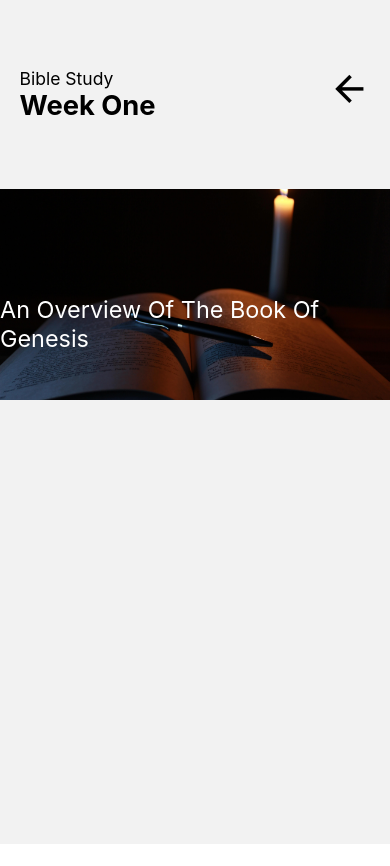
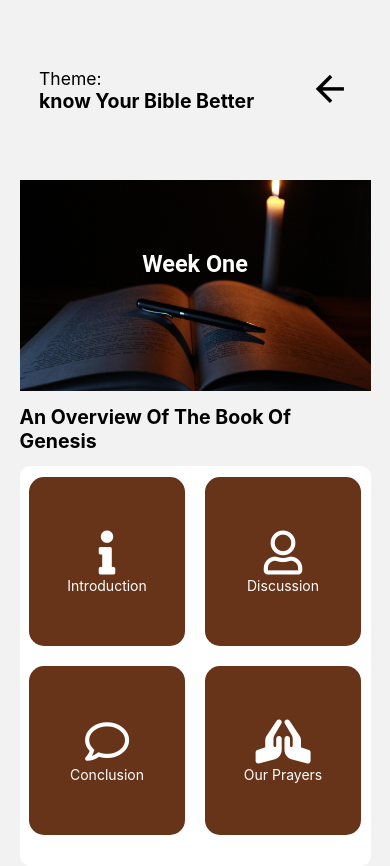
Before and after one commit to faleyecaleb/BibleApp, a React Native app in the folder bible-app/: screen / in a window 390 px wide. Before the commit the page ends 844 px from the top, so only its background shows below. Built offline with nearby package versions, Linux system fonts and the light colour scheme.

Commit message:
finished the details page ui

```diff
--- a/bible-app/src/components/DetailsCard.js
+++ b/bible-app/src/components/DetailsCard.js
@@ -1,14 +1,42 @@
-import { View, Text, TouchableOpacity,  } from 'react-native'
-import Icon from 'react-native-vector-icons/MaterialIcons'
+import { View, Button, Text, Dimensions, TouchableOpacity, SafeAreaView, StyleSheet  } from 'react-native'
+import Icon from 'react-native-vector-icons/FontAwesome5';
+import COLORS from '../consts/colors';
 
-const DetailsCard = () => {
+const height = Dimensions.get('window').height;
+const width = Dimensions.get('window').width;
+
+
+const DetailsCard = ({icon, title}) => {
   return (
-    <TouchableOpacity>
-      <View>
-
-      </View>
-    </TouchableOpacity>
+    <SafeAreaView>
+      <TouchableOpacity  style={style.button}>
+        <View style={style.detailsCardContainer}>
+          <Icon name={icon} size={44} color={COLORS.white} />
+          <Text style={{color: COLORS.white}}>{title}</Text>
+          {/* <Button title=''>Click Here</Button> */}
+        </View>
+      </TouchableOpacity>
+    </SafeAreaView>
   )
 }
 
+const style = StyleSheet.create({
+  button: {
+    alignItems: "center",
+    marginHorizontal: 10,
+    width: width * 0.4
+  },
+
+  detailsCardContainer: {
+    backgroundColor: COLORS.gradientDark,
+    justifyContent: 'center',
+    alignItems: 'center',
+    width: '100%',
+    height: height * 0.2,
+    borderRadius: 15,
+    elevation: 5,
+  },
+
+})
+
 export default DetailsCard
--- a/bible-app/src/consts/colors.js
+++ b/bible-app/src/consts/colors.js
@@ -6,7 +6,7 @@ const COLORS = {
   blue: '#5f82e6',
   red: 'red',
   transparent: 'rgba(0,0,0,0)',
-  gradientDark: 'rgb(103, 52, 0)',
+  gradientDark: 'rgb(103, 52, 25)',
   gradientLight: 'rgb(181, 101, 29)'
 }
 
--- a/bible-app/src/screens/DetailsCategory.js
+++ b/bible-app/src/screens/DetailsCategory.js
@@ -1,22 +1,32 @@
-import { View, Text, StyleSheet, StatusBar,ImageBackground, Dimensions, SafeAreaView, Image } from 'react-native'
+import { View, Text, StyleSheet, StatusBar,ImageBackground, Dimensions, SafeAreaView, Image, FlatList, } from 'react-native'
 import React from 'react';
 import IMAGES from '../../src/consts/images'
 import COLORS from '../consts/colors';
 import Icon from 'react-native-vector-icons/MaterialIcons'
+// import Icon from 'react-native-vector-icons/FontAwesome5';
+import DetailsCard from '../components/DetailsCard';
 
 const height = Dimensions.get('window').height;
 const width = Dimensions.get('window').width;
 
 const DetailsCategory = ({navigation, route}) => {
+  const iconList = [
+    {name: 'info', title: 'Introduction'},
+    {name: 'user', title: 'Discussion'},
+    {name: 'comment', title: 'Conclusion'},
+    {name: 'praying-hands', title: 'Our Prayers'},
+  ]
+
   const item = route.params
+
   return (
     <SafeAreaView>
-      <StatusBar barStyle='dark-content' animated={true} />
-      <View>
+      <StatusBar barStyle='dark-content' backgroundColor={COLORS.white} animated={true} />
+      <View style={{paddingHorizontal: width * 0.05}}>
         <View style={style.detailsCategoryHeader}>
           <View>
-            <Text style={{fontSize: width * 0.045}}>Bible Study</Text>
-            <Text style={{fontSize: width * 0.07, fontWeight: 'bold'}}>Week One</Text>
+            <Text style={{fontSize: width * 0.045}}>Theme:</Text>
+            <Text style={{fontSize: width * 0.05, fontWeight: 'bold'}}>know Your Bible Better</Text>
           </View>
           <Icon name='arrow-back' size={width * 0.05 && height * 0.05} />
         </View>
@@ -24,10 +34,32 @@ const DetailsCategory = ({navigation, route}) => {
         <View>
           <ImageBackground source={IMAGES.img2} style={style.backgroundImage}>
               <View style={style.imageTextContainer}>
-                <Text style={{color: COLORS.white, fontSize: width * 0.06}}>An Overview Of The Book Of Genesis</Text>
+                <Text style={{color: COLORS.white, fontSize: width * 0.06, fontWeight: 'bold', fontFamily: 'Roboto'}}>Week One</Text>
               </View>
           </ImageBackground>
         </View>
+        {/* <FlatList numColumns={2} contentContainerStyle={{justifyContent: 'space-between', flexDirection: 'row'}} data={iconList} renderItem={(name) => (
+          <DetailsCard icon={name.item.name} title={name.item.title} />
+        )} /> */}
+
+        <View style={{marginVertical: height * 0.016}}>
+          <Text style={{fontSize: width * 0.05, fontWeight: 'bold'}}>An Overview Of The Book Of Genesis</Text>
+        </View>
+
+        <View style={style.detailsCardContainer}>
+          <View style={style.detailsCard}>
+            <DetailsCard icon={iconList[0].name} title={iconList[0].title} />
+            <DetailsCard icon={iconList[1].name} title={iconList[1].title} />
+          </View>
+          <View style={style.detailsCard}>
+            <DetailsCard icon={iconList[2].name} title={iconList[2].title} />
+            <DetailsCard icon={iconList[3].name} title={iconList[3].title} />
+          </View>
+        </View>
+
+
+
+
       </View>
     </SafeAreaView>
   )
@@ -44,14 +76,33 @@ const style = StyleSheet.create({
   backgroundImage: {
     width: '100%',
     height: height * 0.25,
-    backgroundColor: COLORS.blue
+    backgroundColor: COLORS.blue,
+    borderRadius: 5,
+    elevation: 5,
   },
 
   imageTextContainer: {
     color: COLORS.white,
     alignItems: 'center',
     justifyContent: 'center',
-    top: '50%'
+    marginTop: 70
+
+
+  },
+
+  detailsCardContainer: {
+    backgroundColor: COLORS.white,
+    paddingVertical: 11,
+    alignItems: 'center',
+    elevation: 5,
+    borderRadius: 10,
+
+  },
+
+  detailsCard: {
+    flexDirection: 'row',
+    justifyContent: 'space-between',
+    marginBottom: 20
 
 
   }
```
